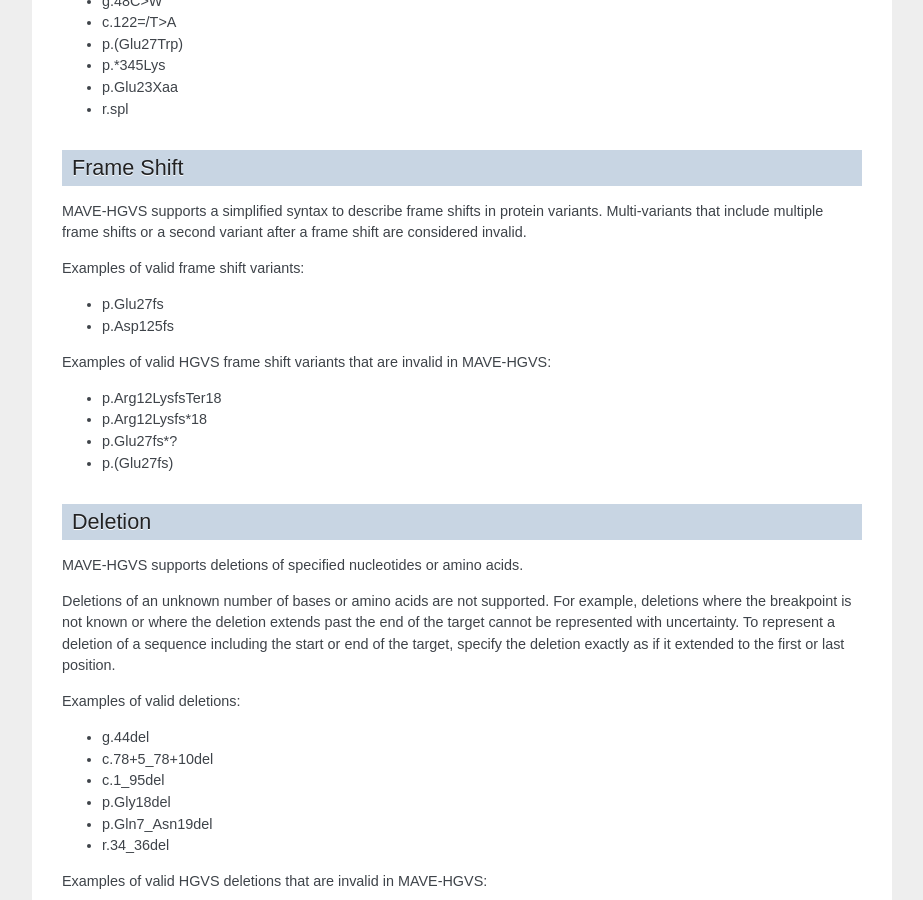
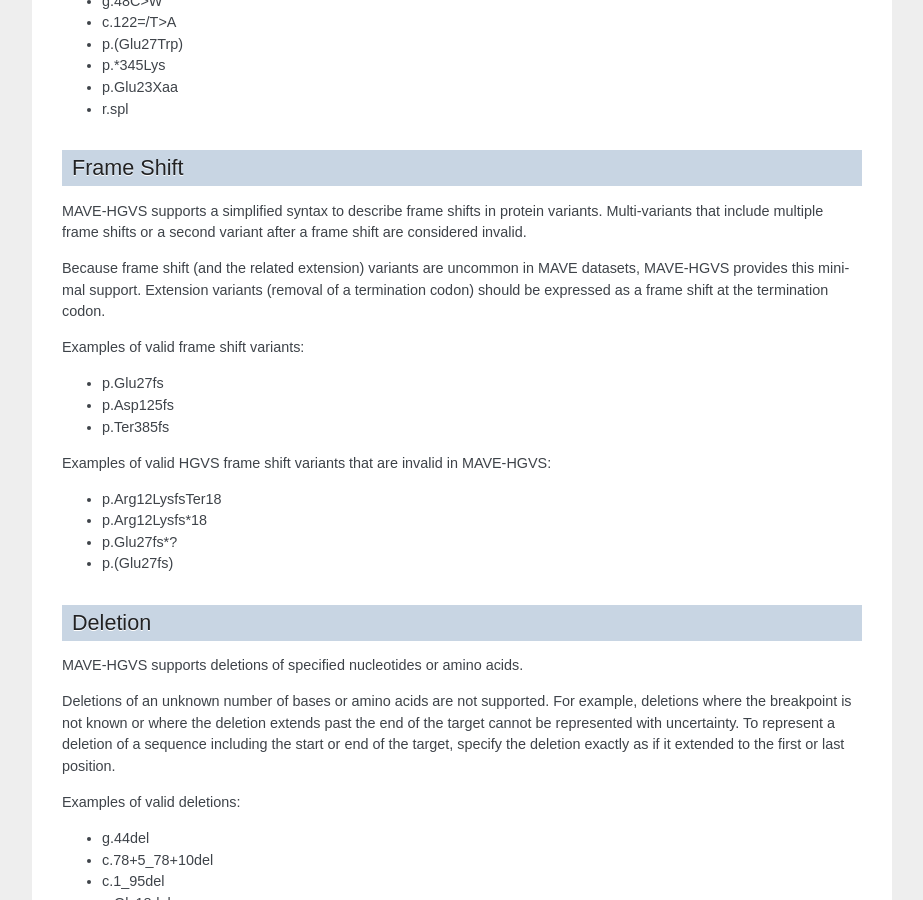
Before and after one commit to VariantEffect/mavehgvs, a Sphinx documentation site: the page built from docs/spec.rst, in a window 1280 px wide and 900 px high, scrolled down 2950 px. Shown: the whole window, without its empty margins (198-1121 px from the left). Built offline with Sphinx 7.4.7, drawn with Linux system fonts in a browser that asks for light colours.

Commit message:
document extension as frame shift

```diff
--- a/docs/spec.rst
+++ b/docs/spec.rst
@@ -166,10 +166,14 @@
 MAVE-HGVS supports a simplified syntax to describe frame shifts in protein variants.
 Multi-variants that include multiple frame shifts or a second variant after a frame shift are considered invalid.
 
+Because frame shift (and the related extension) variants are uncommon in MAVE datasets, MAVE-HGVS provides this minimal support.
+Extension variants (removal of a termination codon) should be expressed as a frame shift at the termination codon.
+
 Examples of valid frame shift variants:
 
 * p.Glu27fs
 * p.Asp125fs
+* p.Ter385fs
 
 Examples of valid HGVS frame shift variants that are invalid in MAVE-HGVS:
 
```
